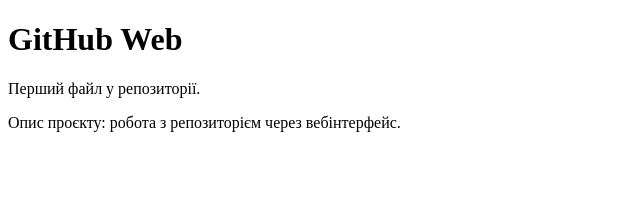
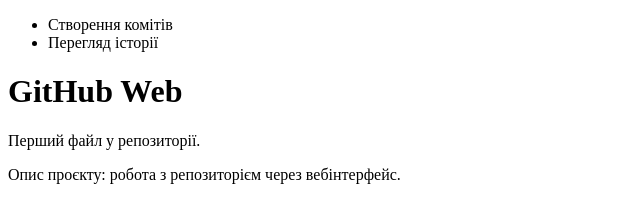
Before and after one commit to legkae06-svg/lab4-git-web, a plain HTML site: page index.html in a window 1280 px wide. Shown: the whole page, without its empty margins (0-640 px from the left). Drawn offline with Linux system fonts and the light colour scheme.

Commit message:
Update page content

```diff
--- a/index.html
+++ b/index.html
@@ -4,6 +4,10 @@
     <meta charset="UTF-8">
     <title>Лабораторна робота №5</title>
 </head>
+    <ul>
+    <li>Створення комітів</li>
+    <li>Перегляд історії</li>
+</ul>
 <body>
     <h1>GitHub Web</h1>
     <p>Перший файл у репозиторії.</p>
```
